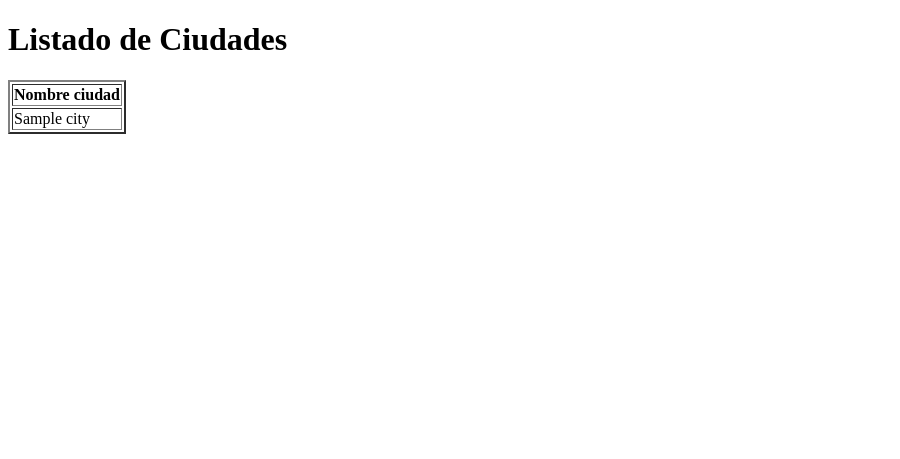
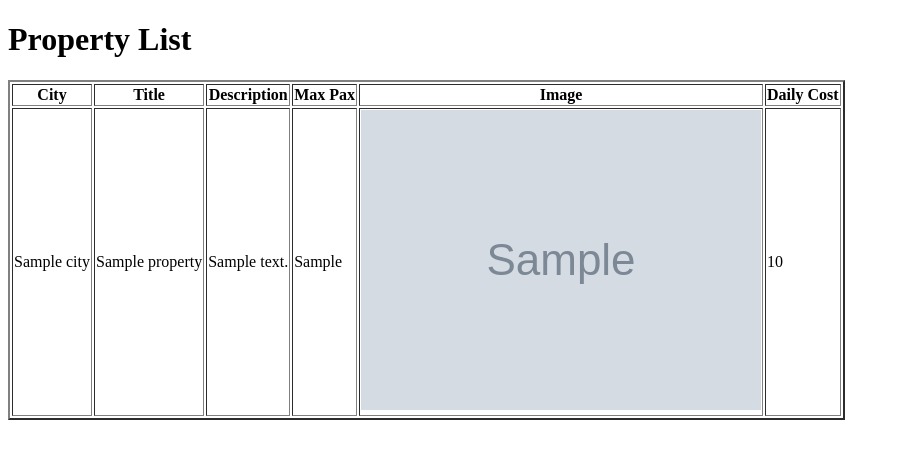
Before and after one commit to ManuSureda/Metodologia3, a Python web app: template init/templates/index.html in a window 1280 px wide. Shown: the top 459 px of the page, without its empty margins (0-900 px from the left). Run offline with Jinja, Linux system fonts and the light colour scheme; the template is opened without the code that fills it: most values are stand-ins (such as "Sample title", 1, 10 or a date in 2020); grey boxes marked "Sample" are stand-in pictures.

Commit message:
Image upload succesfull

```diff
--- a/init/aplications/rentalProperty/models.py
+++ b/init/aplications/rentalProperty/models.py
@@ -19,7 +19,7 @@ class Property(models.Model):
     title = models.CharField(max_length=500)
     description = models.CharField(max_length=1000)
     maxPax = models.PositiveIntegerField(default=1, validators=[MinValueValidator(1), MaxValueValidator(100)])
-    image = models.ImageField(upload_to='property')
+    image = models.ImageField(upload_to='property', null=True)
     dailyCost = models.FloatField(validators=[MinValueValidator(0.0)], default=0.0)
 
     class Meta:
--- a/init/init/settings.py
+++ b/init/init/settings.py
@@ -119,3 +119,6 @@ USE_TZ = True
 # https://docs.djangoproject.com/en/2.2/howto/static-files/
 
 STATIC_URL = '/static/'
+
+MEDIA_URL = '/media/'
+MEDIA_ROOT = os.path.join(BASE_DIR, 'media')
--- a/init/templates/index.html
+++ b/init/templates/index.html
@@ -9,17 +9,30 @@
 </head>
 <body>
 {% block body %}
-<h1>Listado de Ciudades</h1>
+<h1>Property List</h1>
 <table border="2">
     <thead>
         <tr>
-            <th> Nombre ciudad </th>
+            <th> City </th>
+            <th> Title </th>
+            <th> Description </th>
+            <th> Max Pax </th>
+            <th> Image </th>
+            <th> Daily Cost </th>
         </tr>
     </thead>
     <tbody>
-    {% for city in object_list %}
+   {% for property in object_list %}
         <tr>
-            <td> {{ city.name }}</td>
+            <td> {{ property.city }}</td>
+            <td> {{ property.title }}</td>
+            <td> {{ property.description }}</td>
+            <td> {{ property.maxPax }}</td>
+            <td>
+                <img src="{{ property.image.url }}">
+            </td>
+            <td> {{ property.dailyCost }}</td>
+
         </tr>
     {% endfor %}
     </tbody>
```
Also changed, not shown: init/aplications/rentalProperty/views.py (+5 -5 lines), init/init/urls.py (+7 -2 lines), init/aplications/rentalProperty/migrations/0001_initial.py, 1 other file.
